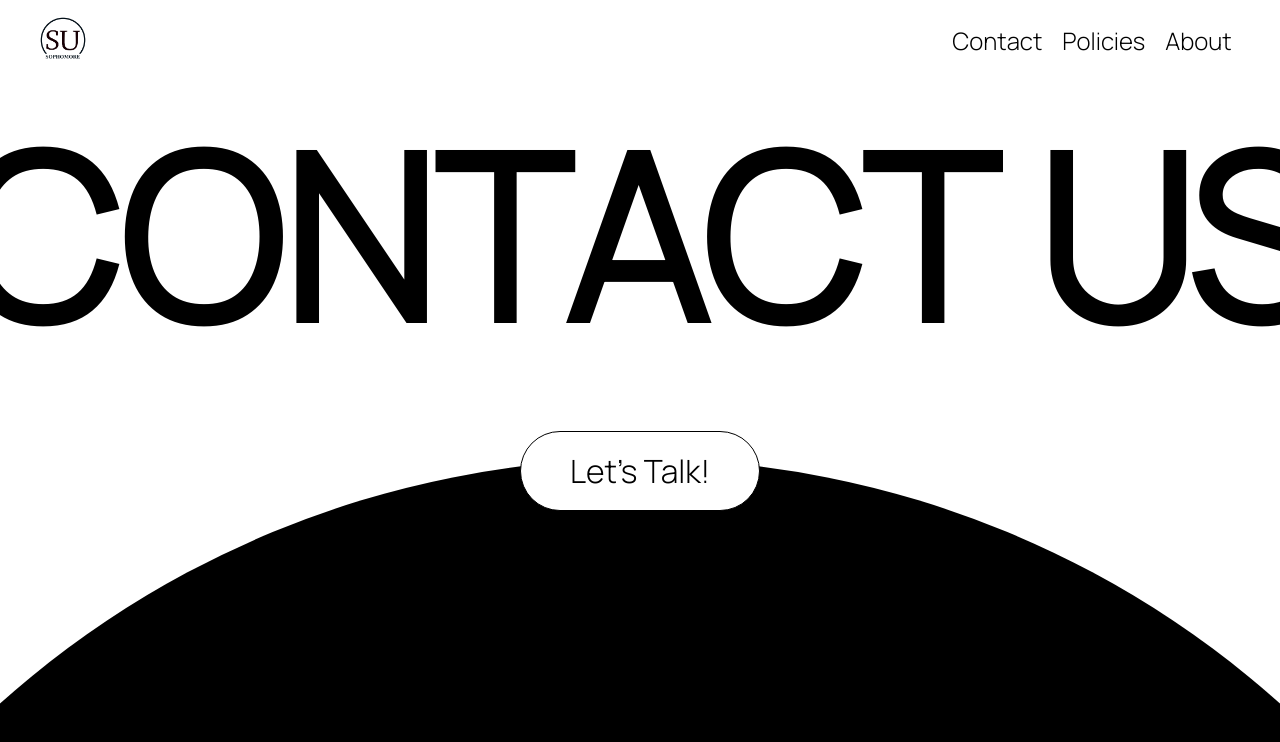
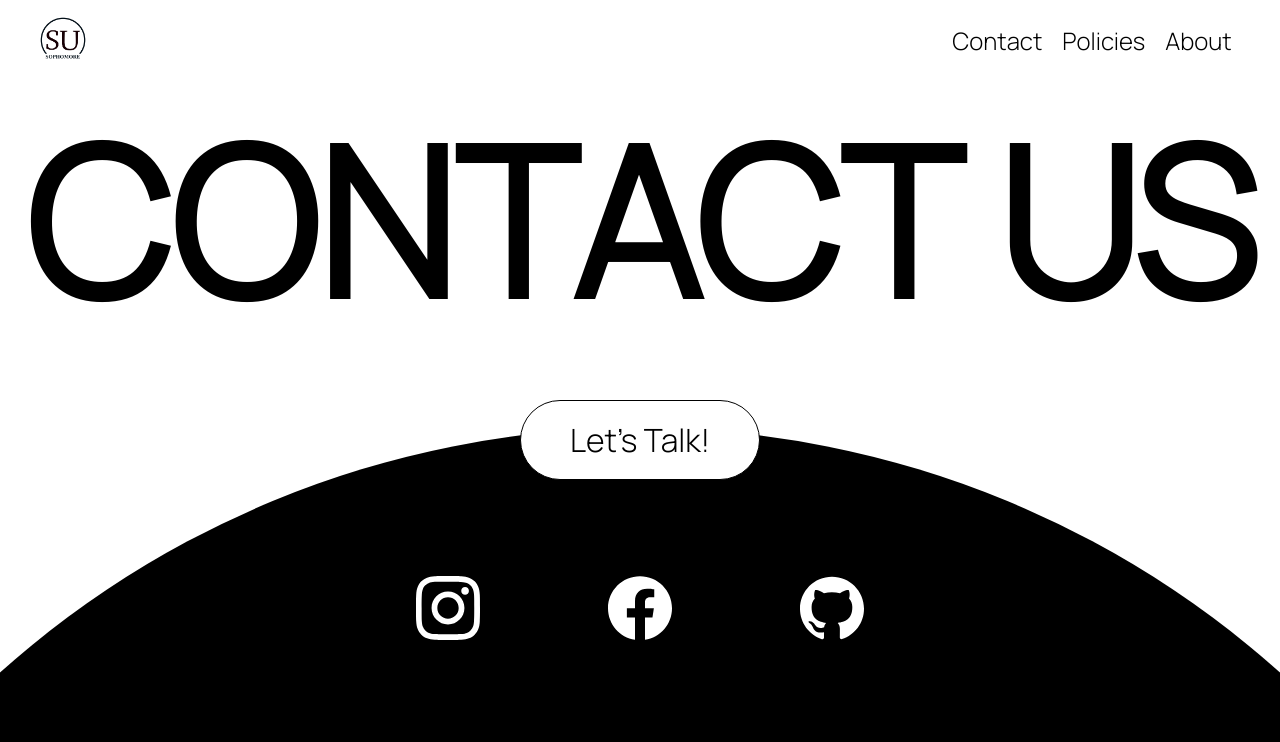
Before and after one commit to leomet07/sophomore.stuysu.org, a Next.js app: page /contact in a window 1280 px wide. Shown: the top 742 px of the page. Built offline with nearby package versions, Linux system fonts and the light colour scheme.

Commit message:
Add icons with links to Contact
Imports the react-icons npm package for iconography

```diff
--- a/package.json
+++ b/package.json
@@ -11,7 +11,8 @@
 	"dependencies": {
 		"next": "12.2.4",
 		"react": "18.2.0",
-		"react-dom": "18.2.0"
+		"react-dom": "18.2.0",
+		"react-icons": "^4.4.0"
 	},
 	"devDependencies": {
 		"@types/node": "18.6.4",
--- a/pages/contact.tsx
+++ b/pages/contact.tsx
@@ -1,6 +1,9 @@
 import type { NextPage } from "next";
 import Head from "next/head";
 import styles from "../styles/Contact.module.css";
+import { IconContext } from "react-icons";
+import { SiInstagram, SiFacebook, SiGithub } from "react-icons/si";
+
 
 const Contact: NextPage = () => {
     return (
@@ -21,6 +24,19 @@ const Contact: NextPage = () => {
                     <p>Let’s Talk!</p>
                     <div className={styles.circle}/>
                 </div>
+                <div className={styles.buttons}>
+                <IconContext.Provider value={{color: 'white', className: styles.button}}>
+                    <a href={'https://www.instagram.com/sophomorecaucus/'} target={'_blank'} rel="noreferrer">
+                        <SiInstagram />
+                    </a>
+                    <a href={'https://www.facebook.com/StuySophCaucus'} target={'_blank'} rel="noreferrer">
+                        <SiFacebook />
+                    </a>
+                    <a href={'https://github.com/leomet07/sophomore.stuysu.org'} target={'_blank'} rel="noreferrer">
+                        <SiGithub />
+                    </a>
+                </IconContext.Provider>
+                </div>
 
             </main>
         </>
--- a/styles/Contact.module.css
+++ b/styles/Contact.module.css
@@ -1,5 +1,5 @@
 .main {
-    height: calc(100vh - 65px);
+    height: max(calc(100vh - 65px));
     width: 100vw;
     overflow-x: hidden;
     overflow-y: hidden;
@@ -18,7 +18,7 @@
 
     font-family: "Manrope", "Arial", sans-serif;
     font-weight: bolder;
-    font-size: 17.75vw;
+    font-size: 16vw;
     text-align: center;
 
     /* Prim [day] */
@@ -71,3 +71,18 @@
     /* Prim [day] */
     background: #000000;
 }
+
+.buttons {
+    margin: 5% auto auto;
+    width: 50vw;
+    display: flex;
+    flex-direction: row;
+    justify-content: space-evenly;
+    flex-wrap: wrap;
+
+}
+.button {
+    width: 4rem;
+    height: 4rem;
+    margin: 2rem;
+}
```
Also changed, not shown: 1 other file (tests, documents, lock files or other folders).
